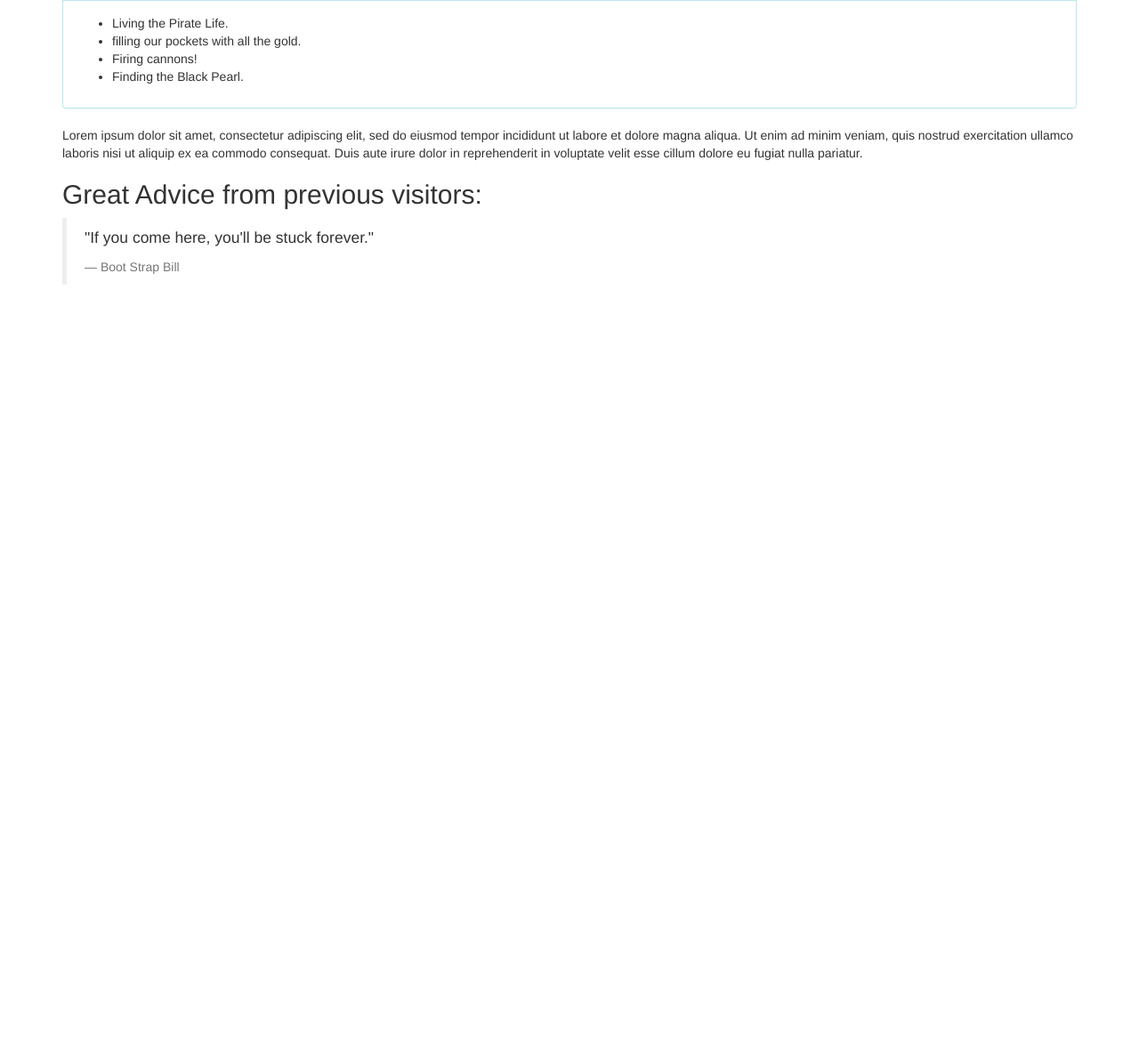
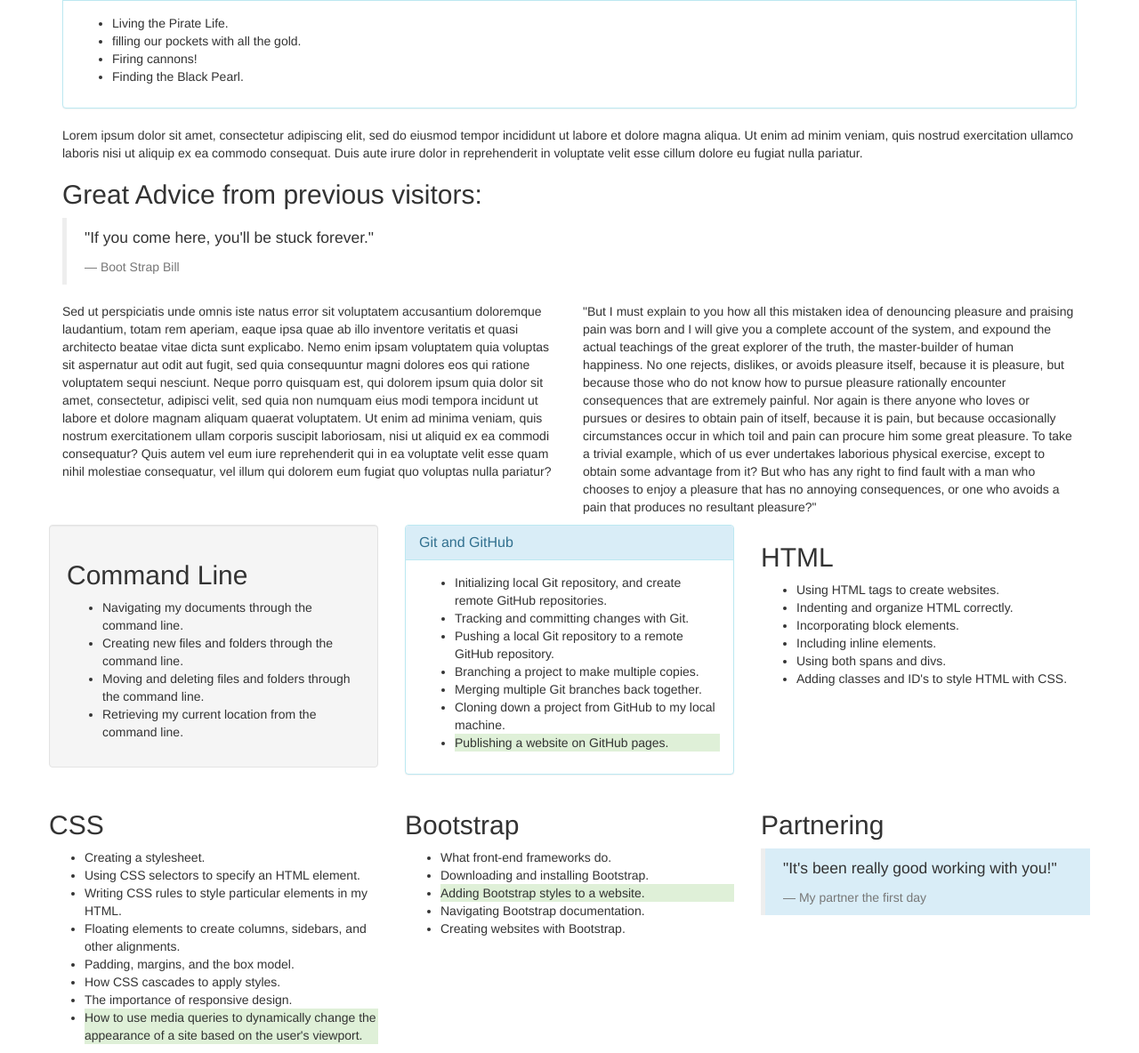
Before and after one commit to CaseyAntoine/week-in-review, a plain HTML site: page index.html in a window 1280 px wide. Shown: the part 694-1878 px from the top of the page at 89% size. Before the commit the page ends 1034 px from the top, so only its background shows below. Drawn offline with Linux system fonts and the light colour scheme.

Commit message:
add filler text and sections.

```diff
--- a/index.html
+++ b/index.html
@@ -40,8 +40,90 @@
         <p>"If you come here, you'll be stuck forever."</p>
         <footer>Boot Strap Bill</footer>
       </blockquote>
+       <div class="row">
+        <div class="col-md-6">
+          <p>Sed ut perspiciatis unde omnis iste natus error sit voluptatem accusantium doloremque laudantium, totam rem aperiam, eaque ipsa quae ab illo inventore veritatis et quasi architecto beatae vitae dicta sunt explicabo. Nemo enim ipsam voluptatem quia voluptas sit aspernatur aut odit aut fugit, sed quia consequuntur magni dolores eos qui ratione voluptatem sequi nesciunt. Neque porro quisquam est, qui dolorem ipsum quia dolor sit amet, consectetur, adipisci velit, sed quia non numquam eius modi tempora incidunt ut labore et dolore magnam aliquam quaerat voluptatem. Ut enim ad minima veniam, quis nostrum exercitationem ullam corporis suscipit laboriosam, nisi ut aliquid ex ea commodi consequatur? Quis autem vel eum iure reprehenderit qui in ea voluptate velit esse quam nihil molestiae consequatur, vel illum qui dolorem eum fugiat quo voluptas nulla pariatur?</p>
 
+        </div>
+        <div class="col-md-6">
+          <p>"But I must explain to you how all this mistaken idea of denouncing pleasure and praising pain was born and I will give you a complete account of the system, and expound the actual teachings of the great explorer of the truth, the master-builder of human happiness. No one rejects, dislikes, or avoids pleasure itself, because it is pleasure, but because those who do not know how to pursue pleasure rationally encounter consequences that are extremely painful. Nor again is there anyone who loves or pursues or desires to obtain pain of itself, because it is pain, but because occasionally circumstances occur in which toil and pain can procure him some great pleasure. To take a trivial example, which of us ever undertakes laborious physical exercise, except to obtain some advantage from it? But who has any right to find fault with a man who chooses to enjoy a pleasure that has no annoying consequences, or one who avoids a pain that produces no resultant pleasure?"</p>
 
-    </div>
+        </div>
+        <div class="row">
+          <div class="col-md-4">
+          <div class="well">
+            <h2>Command Line</h2>
+            <ul>
+              <li>Navigating my documents through the command line.</li>
+              <li>Creating new files and folders through the command line.</li>
+              <li>Moving and deleting files and folders through the command line.</li>
+              <li>Retrieving my current location from the command line.</li>
+            </ul>
+          </div>
+        </div>
+        <div class="col-md-4">
+          <div class="panel panel-info">
+            <div class="panel-heading">
+              <h2 class="panel-title">Git and GitHub</h2>
+            </div>
+            <div class="panel-body">
+              <ul>
+                <li>Initializing local Git repository, and create remote GitHub repositories.</li>
+                <li>Tracking and committing changes with Git.</li>
+                <li>Pushing a local Git repository to a remote GitHub repository.</li>
+                <li>Branching a project to make multiple copies.</li>
+                <li>Merging multiple Git branches back together.</li>
+                <li>Cloning down a project from GitHub to my local machine.</li>
+                <li class="bg-success">Publishing a website on GitHub pages.</li>
+              </ul>
+            </div>
+          </div>
+        </div>
+        <div class="col-md-4">
+          <h2>HTML</h2>
+          <ul>
+            <li>Using HTML tags to create websites.</li>
+            <li>Indenting and organize HTML correctly.</li>
+            <li>Incorporating block elements.</li>
+            <li>Including inline elements.</li>
+            <li>Using both spans and divs.</li>
+            <li>Adding classes and ID's to style HTML with CSS.</li>
+          </ul>
+        </div>
+      </div>
+      <div class="row">
+        <div class="col-md-4">
+          <h2>CSS</h2>
+          <ul>
+            <li>Creating a stylesheet.</li>
+            <li>Using CSS selectors to specify an HTML element.</li>
+            <li>Writing CSS rules to style particular elements in my HTML.</li>
+            <li>Floating elements to create columns, sidebars, and other alignments.</li>
+            <li>Padding, margins, and the box model.</li>
+            <li>How CSS cascades to apply styles.</li>
+            <li>The importance of responsive design.</li>
+            <li class="bg-success">How to use media queries to dynamically change the appearance of a site based on the user's viewport.</li>
+          </ul>
+        </div>
+        <div class="col-md-4">
+          <h2>Bootstrap</h2>
+          <ul>
+            <li>What front-end frameworks do.</li>
+            <li>Downloading and installing Bootstrap.</li>
+            <li class="bg-success">Adding Bootstrap styles to a website.</li>
+            <li>Navigating Bootstrap documentation.</li>
+            <li>Creating websites with Bootstrap.</li>
+          </ul>
+        </div>
+        <div class="col-md-4">
+          <h2>Partnering</h2>
+          <blockquote class="bg-info">
+            <p>"It's been really good working with you!"</p>
+            <footer>My partner the first day</footer>
+          </blockquote>
+        </div>
+        </div>
+      </div>
+
   </body>
 </html>
```
